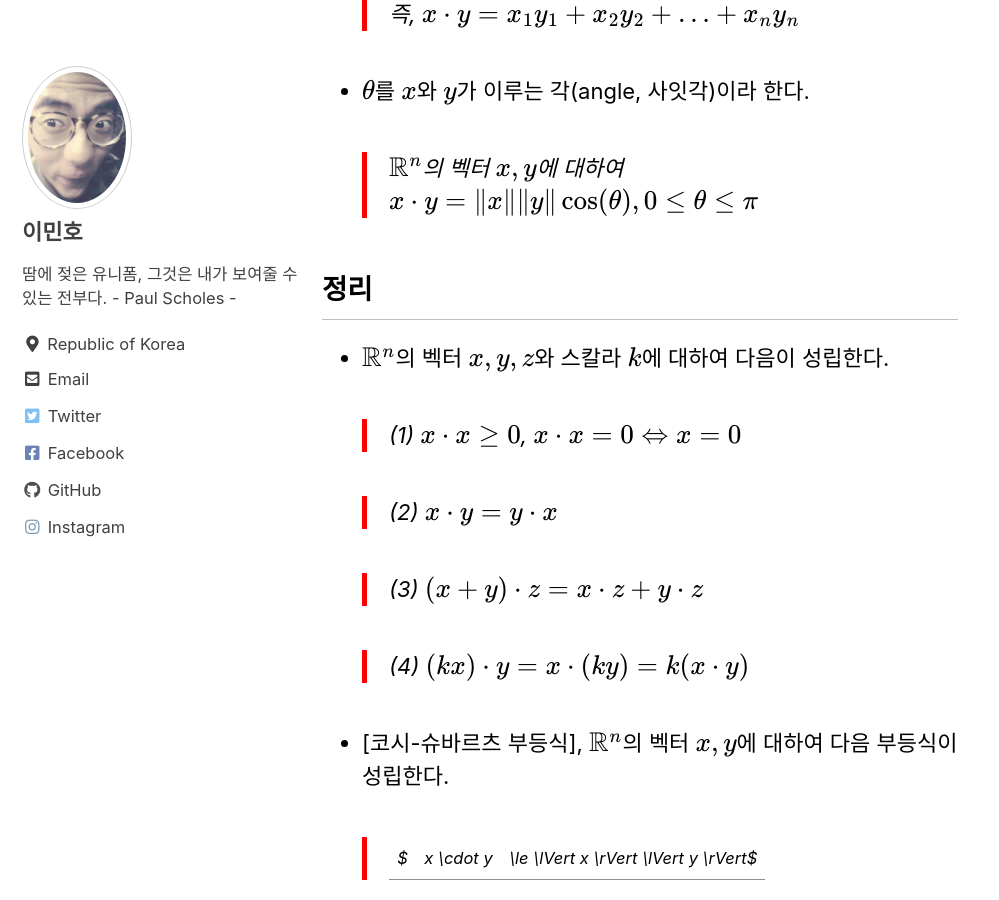
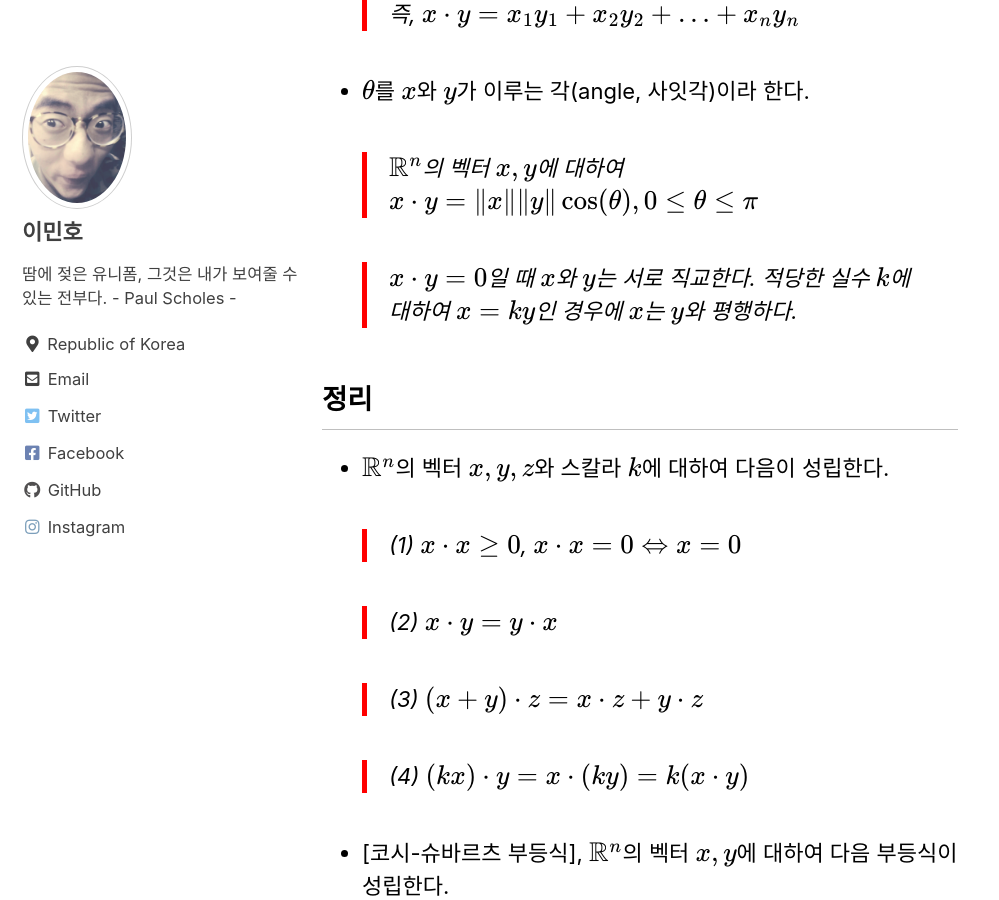
Before and after one commit to DSLuGu/DSLuGu.github.io, a Jekyll site: the page built from _posts/2020-09-09-내적과직교.md, in a window 1280 px wide and 900 px high, scrolled down 1154 px. Shown: the whole window, without its empty margins (0-999 px from the left). Built offline with Jekyll 4.4.1, drawn with Linux system fonts in a browser that asks for light colours; cached includes are drawn as plain includes; formulas are drawn with MathJax 3.

Commit message:
Posting  내적과 직교

```diff
--- a/_posts/2020-09-09-내적과직교.md
+++ b/_posts/2020-09-09-내적과직교.md
@@ -33,6 +33,8 @@ last_modified_at: 2020-09-10T12:00:00+09:00
 - $\theta$를 $x$와 $y$가 이루는 각(angle, 사잇각)이라 한다.
     > $\mathbb{R}^{n}$의 벡터 $x, y$에 대하여 $x \cdot y= \lVert x \rVert \lVert y \rVert \cos(\theta), 0 \le \theta \le \pi$
 
+    > $x \cdot y=0$일 때 $x$와 $y$는 서로 직교한다. 적당한 실수 $k$에 대하여 $x=ky$인 경우에 $x$는 $y$와 평행하다.
+
 ## 정리
 
 - $\mathbb{R}^{n}$의 벡터 $x, y, z$와 스칼라 $k$에 대하여 다음이 성립한다.
```
